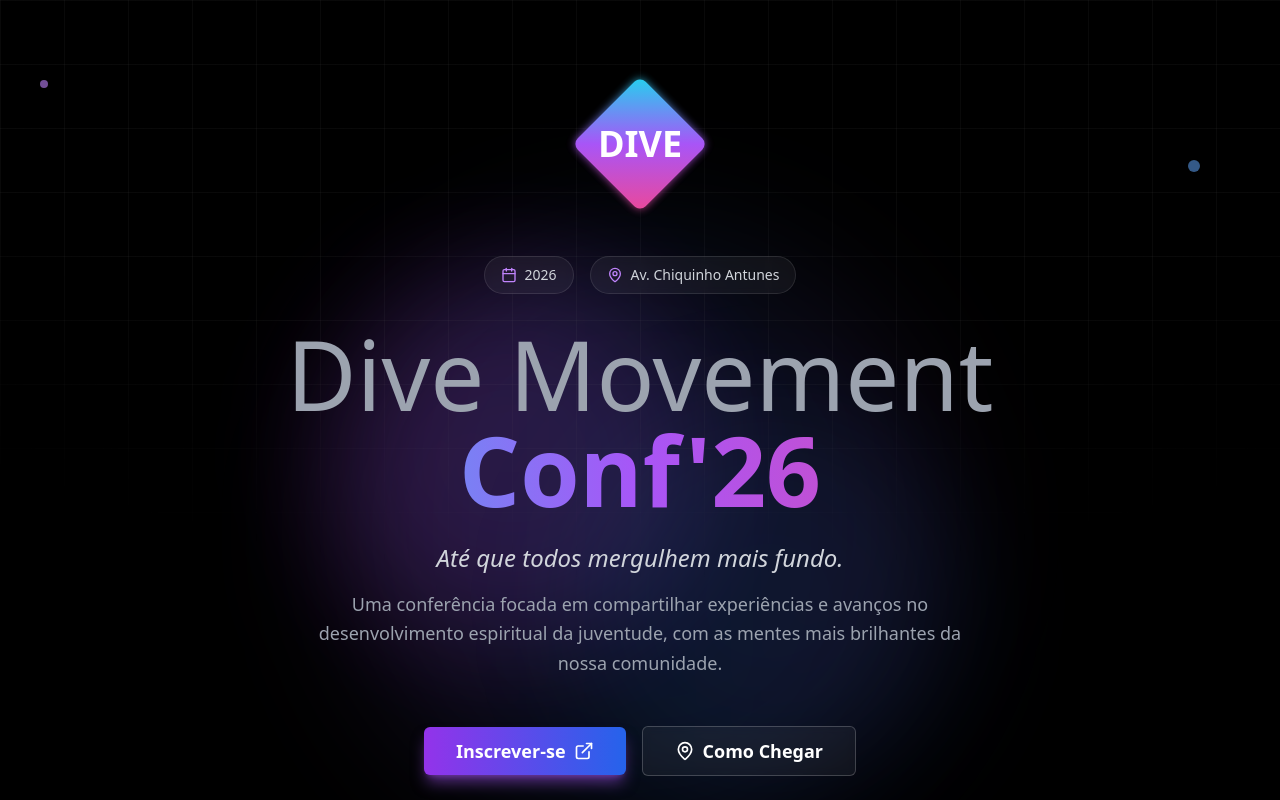
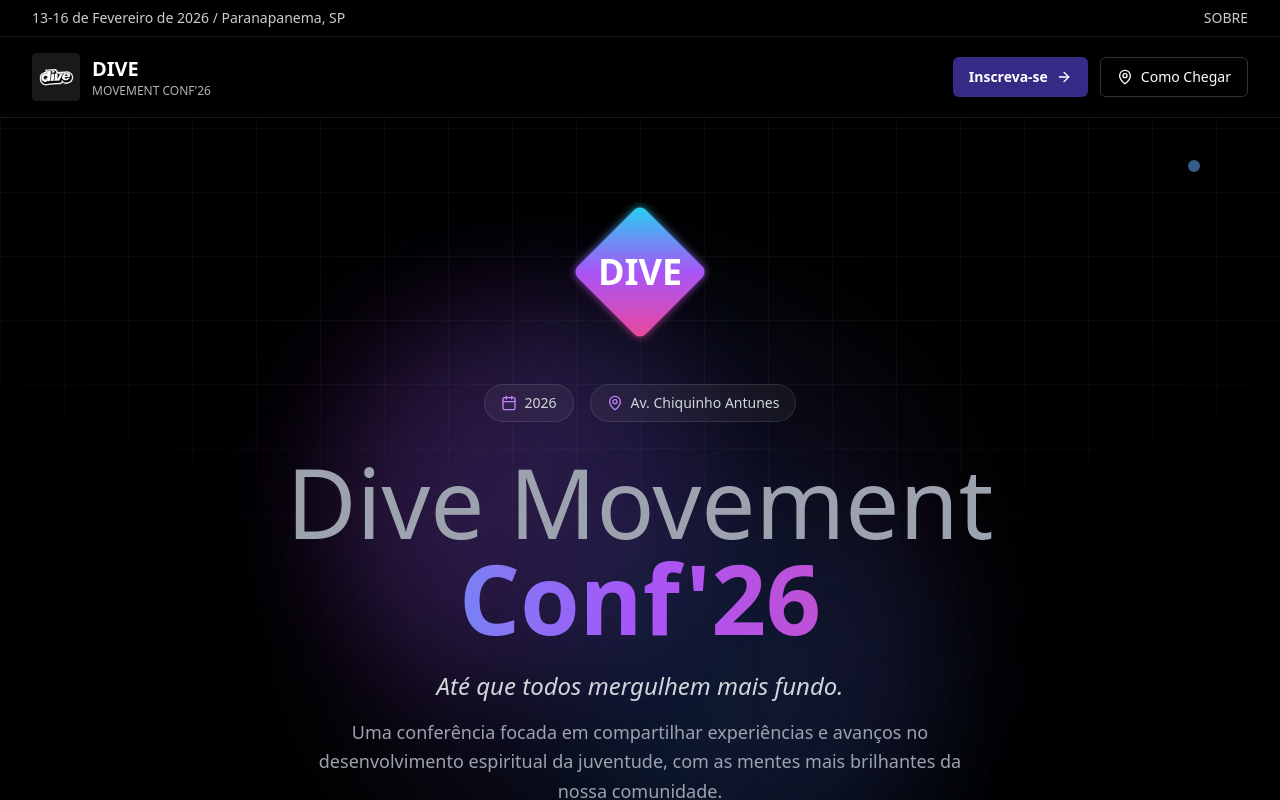
Before and after one commit to brunomatheusc/dive-conf-2026, a Next.js app: page / in a window 1280 px wide. Shown: the top 800 px of the page. Built offline with nearby package versions, Linux system fonts and the light colour scheme.

Commit message:
feat: Adding navbar

```diff
--- a/src/app/page.tsx
+++ b/src/app/page.tsx
@@ -1,3 +1,4 @@
+import Navbar from '@/components/Navbar'
 import Hero from '@/components/Hero'
 import Speakers from '@/components/Speakers'
 import Footer from '@/components/Footer'
@@ -5,6 +6,7 @@ import Footer from '@/components/Footer'
 export default function Home() {
   return (
     <main className="min-h-screen bg-black">
+      <Navbar />
       <Hero />
       <Speakers />
       <Footer />
--- a/src/components/Hero.tsx
+++ b/src/components/Hero.tsx
@@ -5,7 +5,7 @@ import { MapPin, Calendar, Clock, ExternalLink } from 'lucide-react'
 
 export default function Hero() {
   return (
-    <section className="relative min-h-screen flex items-center justify-center overflow-hidden bg-black">
+    <section className="relative min-h-screen flex items-center justify-center overflow-hidden bg-black pt-32">
       {/* Background Effects */}
       <div className="absolute inset-0 overflow-hidden">
         <div className="absolute top-1/4 left-1/4 w-96 h-96 bg-purple-500/20 rounded-full blur-3xl animate-pulse" />
@@ -48,7 +48,7 @@ export default function Hero() {
           <h1 className="text-5xl sm:text-6xl md:text-7xl lg:text-8xl font-black mb-6 leading-tight">
             <span className="block text-gray-400 font-light">Dive Movement</span>
             <span className="block bg-gradient-to-r from-cyan-400 via-purple-500 to-pink-500 bg-clip-text text-transparent">
-              Conf'26
+              {"Conf'26"}
             </span>
           </h1>
 
--- /dev/null
+++ b/src/components/Navbar.tsx
@@ -0,0 +1,91 @@
+'use client'
+
+import Image from 'next/image'
+import Link from 'next/link'
+import { Button } from '@/components/ui/button'
+import { MapPin, ArrowRight } from 'lucide-react'
+
+export default function Navbar() {
+  const googleMapsLink = 'https://maps.google.com/?q=Paranapanema+SP' // Placeholder - você vai atualizar depois
+
+  return (
+    <nav className="fixed top-0 left-0 right-0 z-50 bg-black/80 backdrop-blur-md border-b border-white/10">
+      {/* Top Bar - Date and Location */}
+      <div className="border-b border-white/10">
+        <div className="container mx-auto px-4 sm:px-6 lg:px-8">
+          <div className="flex items-center justify-between py-2">
+            <p className="text-sm text-white/80">
+              13-16 de Fevereiro de 2026 / Paranapanema, SP
+            </p>
+            <Link
+              href="#sobre"
+              className="text-sm text-white/80 hover:text-white transition-colors"
+            >
+              SOBRE
+            </Link>
+          </div>
+        </div>
+      </div>
+
+      {/* Main Navigation Bar */}
+      <div className="container mx-auto px-4 sm:px-6 lg:px-8">
+        <div className="flex items-center justify-between py-4">
+          {/* Logo */}
+          <Link href="/" className="flex items-center gap-3 group">
+            <div className="relative w-12 h-12 flex-shrink-0">
+              <Image
+                src="/images/logo.jpg"
+                alt="DIVE Logo"
+                fill
+                className="object-contain rounded"
+              />
+            </div>
+
+            <div className="flex flex-col">
+              <span className="text-xl font-bold text-white group-hover:text-purple-400 transition-colors">
+                DIVE
+              </span>
+
+              <span className="text-xs text-white/70">
+                {"MOVEMENT CONF'26"}
+              </span>
+            </div>
+          </Link>
+
+          {/* CTA Buttons - Right */}
+          <div className="flex items-center gap-3">
+            <Button
+              className="bg-[#352A86] hover:bg-[#352A86]/80 font-semibold"
+              asChild
+            >
+              <a
+                href="https://api.whatsapp.com/send/?phone=5514997735931&text=Ol%C3%A1%21+Quero+me+inscrever+na+Dive+Movement+Conf%E2%80%9926.&type=phone_number&app_absent=0"
+                target="_blank"
+                rel="noopener noreferrer"
+                className="flex items-center gap-2 text-white font-semibold"
+              >
+                Inscreva-se <ArrowRight className="w-4 h-4" />
+              </a>
+            </Button>
+
+            <Button
+              variant="outline"
+              className="border-white/20 bg-transparent hover:bg-white/10 text-white"
+              asChild
+            >
+              <a
+                href={googleMapsLink}
+                target="_blank"
+                rel="noopener noreferrer"
+                className="flex items-center gap-2"
+              >
+                <MapPin className="w-4 h-4" />
+                Como Chegar
+              </a>
+            </Button>
+          </div>
+        </div>
+      </div>
+    </nav>
+  )
+}
```
Also changed, not shown: public/images/background.jpg (added), public/images/logo.jpg (added).
